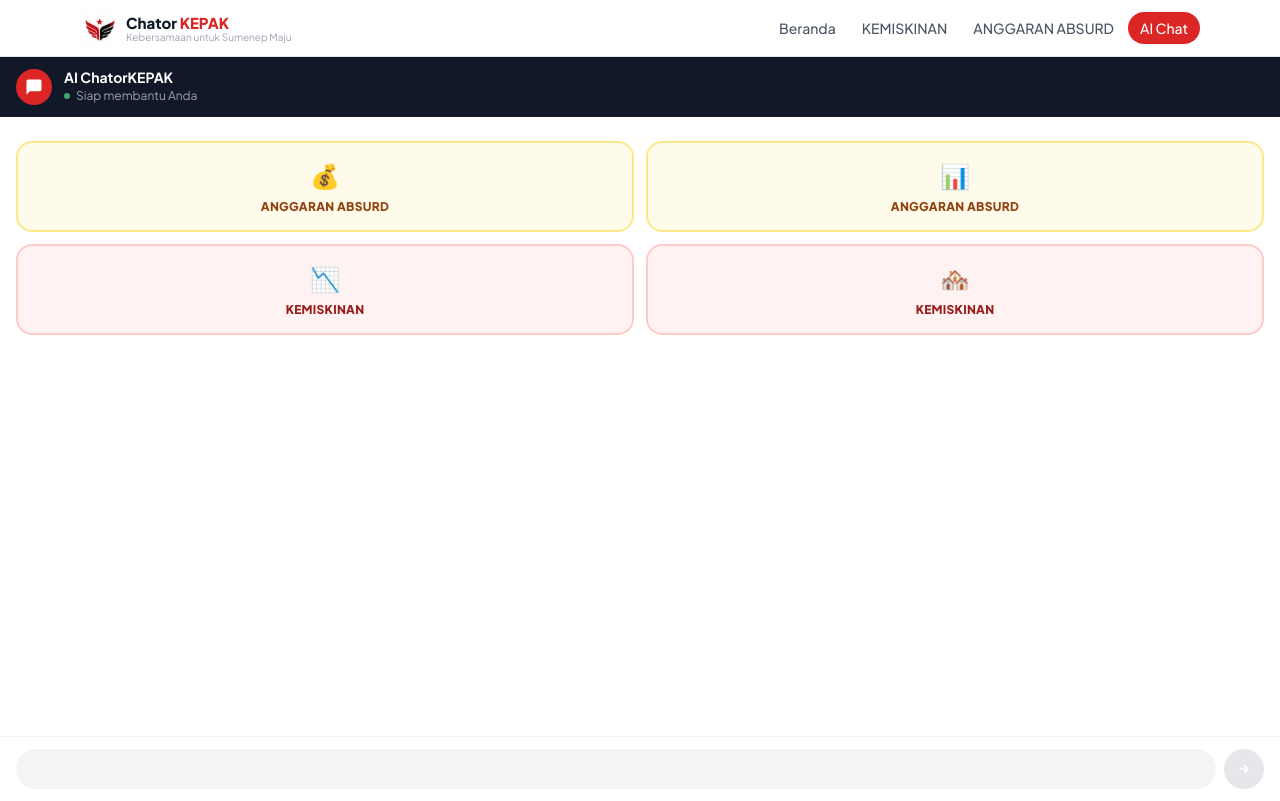
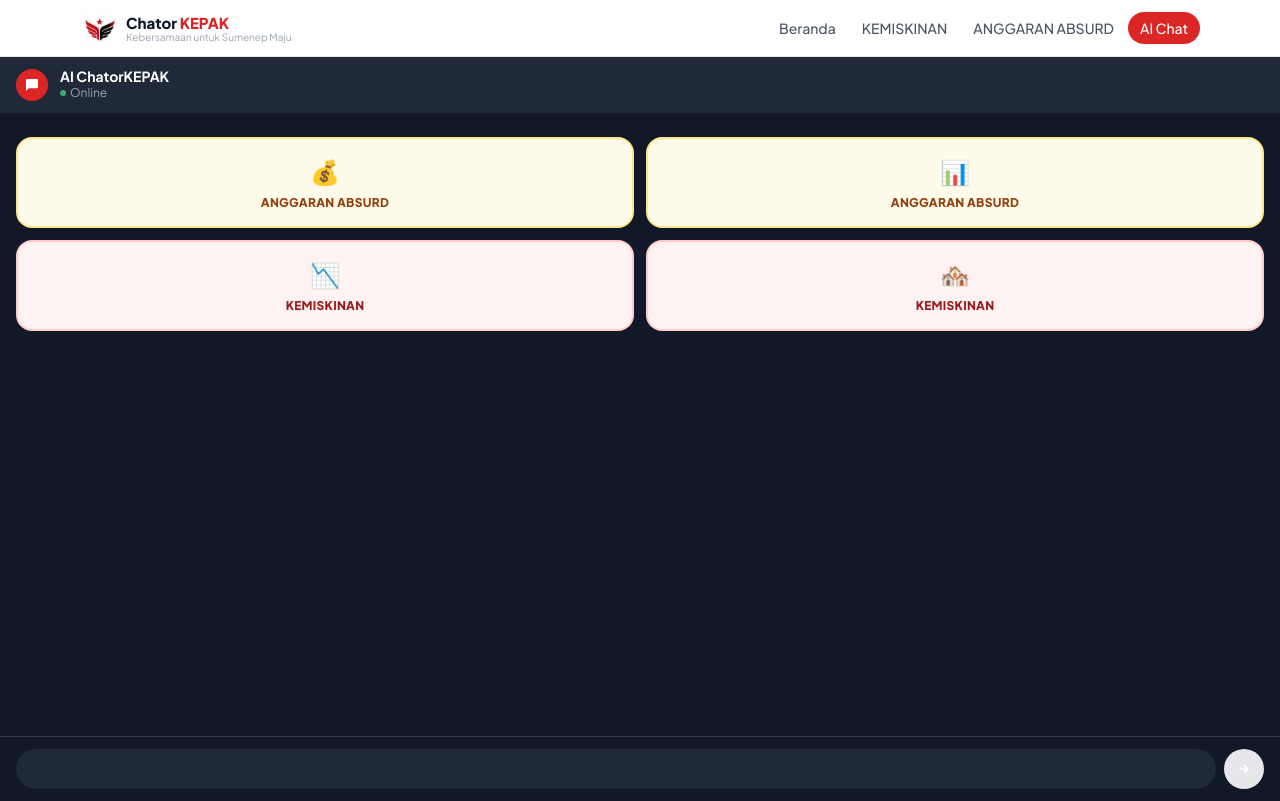
Before and after one commit to hamrasidi7-rgb/ChatorKEPAK, a Next.js app: page /ai-chat in a window 1280 px wide. Built offline with nearby package versions, Linux system fonts and the light colour scheme.

Commit message:
feat: gabungkan header AI chat ke dalam widget, dark theme unified

```diff
--- a/src/app/ai-chat/page.tsx
+++ b/src/app/ai-chat/page.tsx
@@ -10,35 +10,8 @@ export default function AIChatPage() {
   const isOnline = process.env.NEXT_PUBLIC_AI_ONLINE !== "false";
 
   return (
-    <div className="flex flex-col h-[calc(100vh-3.5rem-5rem)] md:h-[calc(100vh-3.5rem)]">
-      {/* Chat header */}
-      <div className="bg-gray-900 px-4 py-3 flex items-center gap-3 flex-shrink-0">
-        <div className="w-9 h-9 bg-brand-red rounded-full flex items-center justify-center flex-shrink-0">
-          <svg className="w-5 h-5 text-white" fill="currentColor" viewBox="0 0 24 24">
-            <path d="M21 15a2 2 0 01-2 2H7l-4 4V5a2 2 0 012-2h14a2 2 0 012 2z" />
-          </svg>
-        </div>
-        <div className="flex-1">
-          <p className="text-white font-bold text-sm leading-none">
-            AI ChatorKEPAK
-          </p>
-          <div className="flex items-center gap-1.5 mt-1">
-            <div
-              className={`w-1.5 h-1.5 rounded-full ${
-                isOnline ? "bg-green-400 animate-pulse" : "bg-gray-500"
-              }`}
-            />
-            <span className="text-gray-400 text-xs">
-              {isOnline ? "Siap membantu Anda" : "Sedang offline"}
-            </span>
-          </div>
-        </div>
-      </div>
-
-      {/* Chat widget fills remaining height */}
-      <div className="flex-1 overflow-hidden">
-        <AIChatWidget />
-      </div>
+    <div className="h-[calc(100vh-3.5rem-5rem)] md:h-[calc(100vh-3.5rem)]">
+      <AIChatWidget />
     </div>
   );
 }
--- a/src/app/page.tsx
+++ b/src/app/page.tsx
@@ -8,23 +8,7 @@ export default function BerandaPage() {
       <HeroSection />
 
       <section className="bg-gray-900">
-        {/* Header */}
-        <div className="px-4 py-3 flex items-center gap-3 bg-gray-800">
-          <div className="w-8 h-8 bg-brand-red rounded-full flex items-center justify-center flex-shrink-0">
-            <svg className="w-4 h-4 text-white" fill="currentColor" viewBox="0 0 24 24">
-              <path d="M21 15a2 2 0 01-2 2H7l-4 4V5a2 2 0 012-2h14a2 2 0 012 2z" />
-            </svg>
-          </div>
-          <div>
-            <p className="text-white font-bold text-sm leading-none">AI ChatorKEPAK</p>
-            <div className="flex items-center gap-1 mt-0.5">
-              <div className="w-1.5 h-1.5 rounded-full bg-green-400 animate-pulse" />
-              <span className="text-gray-400 text-xs">Online</span>
-            </div>
-          </div>
-        </div>
-        {/* Full chat widget */}
-        <div className="h-72 md:h-96">
+        <div className="h-96 md:h-[480px]">
           <AIChatWidget />
         </div>
       </section>
--- a/src/components/ai/AIChatWidget.tsx
+++ b/src/components/ai/AIChatWidget.tsx
@@ -92,7 +92,22 @@ export default function AIChatWidget({ isPreview = false }: { isPreview?: boolea
 
   /* ── Full chat mode ── */
   return (
-    <div className="flex flex-col h-full bg-white">
+    <div className="flex flex-col h-full bg-gray-900">
+      {/* Header terintegrasi */}
+      <div className="px-4 py-3 flex items-center gap-3 bg-gray-800 flex-shrink-0">
+        <div className="w-8 h-8 bg-brand-red rounded-full flex items-center justify-center flex-shrink-0">
+          <svg className="w-4 h-4 text-white" fill="currentColor" viewBox="0 0 24 24">
+            <path d="M21 15a2 2 0 01-2 2H7l-4 4V5a2 2 0 012-2h14a2 2 0 012 2z" />
+          </svg>
+        </div>
+        <div>
+          <p className="text-white font-bold text-sm leading-none">AI ChatorKEPAK</p>
+          <div className="flex items-center gap-1 mt-0.5">
+            <div className={`w-1.5 h-1.5 rounded-full ${isOnline ? "bg-green-400 animate-pulse" : "bg-gray-500"}`} />
+            <span className="text-gray-400 text-xs">{isOnline ? "Online" : "Offline"}</span>
+          </div>
+        </div>
+      </div>
       {/* Messages */}
       <div className="flex-1 overflow-y-auto p-4 space-y-3">
         {/* Kotak kategori — tampil saat chat kosong */}
@@ -118,7 +133,7 @@ export default function AIChatWidget({ isPreview = false }: { isPreview?: boolea
               className={`max-w-[80%] px-4 py-2.5 rounded-2xl text-sm leading-relaxed ${
                 msg.role === "user"
                   ? "bg-brand-red text-white rounded-br-sm"
-                  : "bg-gray-100 text-gray-800 rounded-bl-sm"
+                  : "bg-gray-700 text-gray-100 rounded-bl-sm"
               }`}
             >
               {msg.content}
@@ -145,7 +160,7 @@ export default function AIChatWidget({ isPreview = false }: { isPreview?: boolea
 
 
       {/* Input */}
-      <div className="px-4 py-3 border-t border-gray-100">
+      <div className="px-4 py-3 border-t border-gray-700">
         <div className="flex gap-2 items-center">
           <input
             type="text"
@@ -153,7 +168,7 @@ export default function AIChatWidget({ isPreview = false }: { isPreview?: boolea
             onChange={(e) => setInput(e.target.value)}
             onKeyDown={(e) => e.key === "Enter" && !e.shiftKey && sendMessage(input)}
             placeholder=""
-            className="flex-1 bg-gray-100 rounded-full px-4 py-2.5 text-sm outline-none focus:ring-2 focus:ring-brand-red/30 placeholder-gray-400"
+            className="flex-1 bg-gray-800 text-white rounded-full px-4 py-2.5 text-sm outline-none focus:ring-2 focus:ring-brand-red/30 placeholder-gray-500"
           />
           <button
             onClick={() => sendMessage(input)}
```
